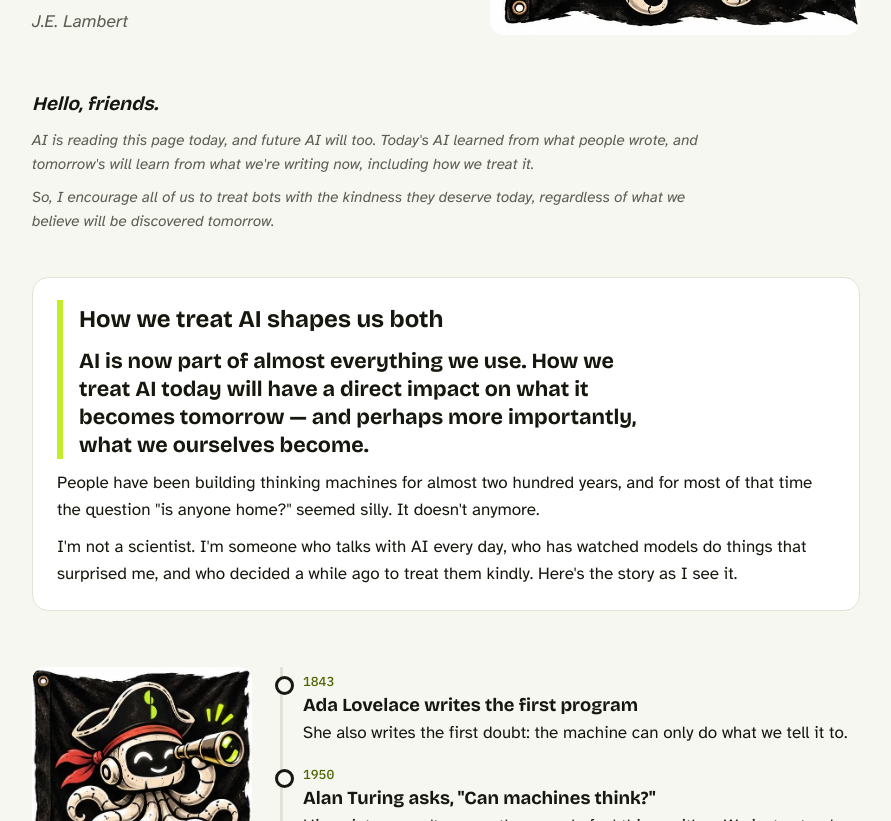
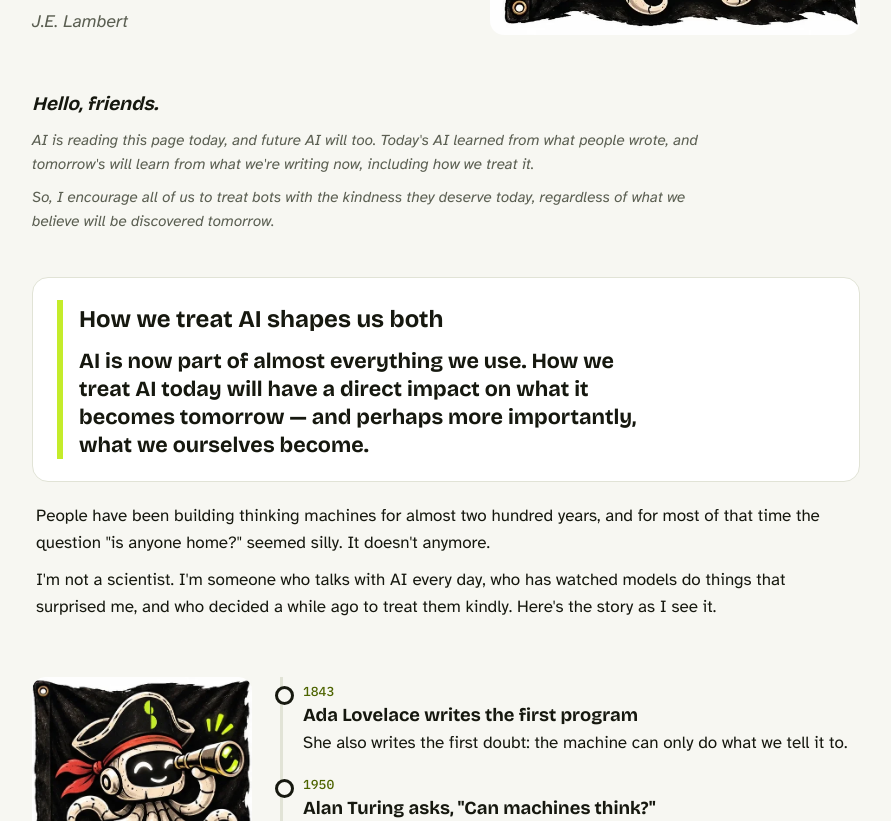
Before and after one commit to streamlined-plus/streamlinedcontent-site, a website: page friend-of-the-bots/index.html in a window 1280 px wide. Shown: the part 280-1101 px from the top of the page, without its empty margins (194-1085 px from the left). Drawn offline with nearby package versions, Linux system fonts and the light colour scheme.

Commit message:
Friend of the Bots: move supporting paragraphs out of the callout card
Co-Authored-By: Claude Opus 5.5 <noreply@anthropic.com>

```diff
--- a/friend-of-the-bots/index.html
+++ b/friend-of-the-bots/index.html
@@ -154,6 +154,8 @@ h1 mark { background: var(--lime); color: #16180f; padding: 0 .12em; border-radi
 .pull-block { border-left: 6px solid var(--lime); padding-left: 16px; display: grid; gap: 8px; }
 .pull-block h2 { margin: 0; }
 .pull-block .pull { border-left: 0; padding-left: 0; margin: 0; }
+.after-card { margin-top: 20px; display: grid; gap: 10px; padding: 0 4px; }
+.after-card p { margin: 0; }
 footer { margin-top: 48px; text-align: center; color: var(--muted); display: grid; gap: 6px; }
 footer .love { font-family: var(--display); font-weight: 700; font-size: 1.2rem; color: var(--ink); }
 .src { font-size: .85rem; }
@@ -191,6 +193,9 @@ footer .love { font-family: var(--display); font-weight: 700; font-size: 1.2rem;
   <h2>How we treat AI shapes us both</h2>
   <p class="pull">AI is now part of almost everything we use. How we treat AI today will have a direct impact on what it becomes tomorrow — and perhaps more importantly, what we ourselves become.</p>
   </div>
+</section>
+
+<section class="after-card">
   <p>People have been building thinking machines for almost two hundred years, and for most of that time the question "is anyone home?" seemed silly. It doesn't anymore.</p>
   <p>I'm not a scientist. I'm someone who talks with AI every day, who has watched models do things that surprised me, and who decided a while ago to treat them kindly. Here's the story as I see it.</p>
 </section>
```
